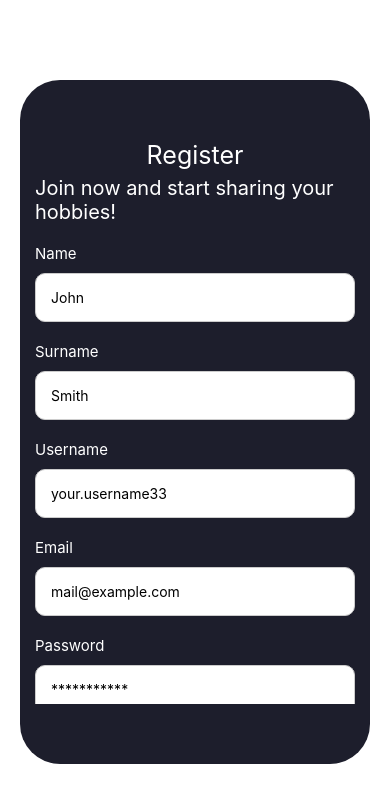
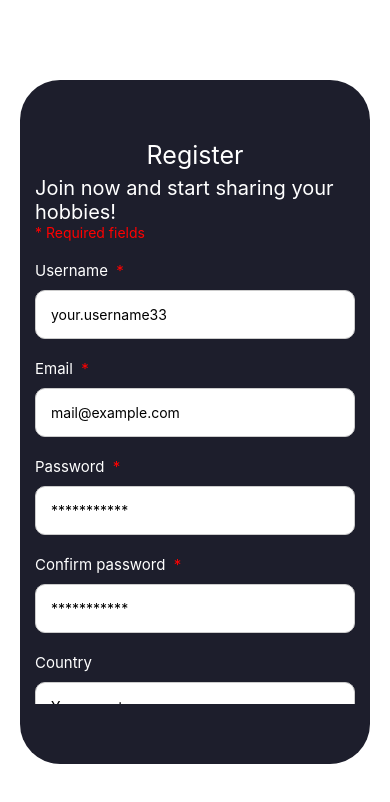
Before and after one commit to lordjnux/frontend-hobbify, a React Native app: screen /Login in a window 390 px wide. Shown: the top 802 px of the page. Built offline with nearby package versions, Linux system fonts and the light colour scheme.

Commit message:
Actualización de inputs y validaciones

```diff
--- a/src/helpers/validationRegister.js
+++ b/src/helpers/validationRegister.js
@@ -1,21 +1,8 @@
-const validationRegister = ({name,surname,username,email,password,confirmPassword}) => {
+const validationRegister = ({city,country,phone,username,email,password,confirmPassword}) => {
     const errors = {};
-    const regexName = /^[a-zA-Z\s]+$/
+    const regexLetters = /^[a-zA-Z\s]+$/
     const regexUsername = /^[\w.-]+$/
     const regexMail = /^[\w\.-]+@[a-zA-Z\d\.-]+\.(com|COM)$/
-
-
-    if (!name) {
-      errors.name = "Please enter your name."
-    } else if (!regexName.test(name)) {
-      errors.name = "Name should only contain letters."
-    }
-
-    if (!surname) {
-      errors.surname = "Please enter your surname."
-    } else if (!regexName.test(surname)) {
-      errors.surname = "Surname should only contain letters."
-    }
 
     if (!username) {
       errors.username = "Please enter your username."
@@ -39,6 +26,18 @@ const validationRegister = ({name,surname,username,email,password,confirmPasswor
       errors.confirmPassword = "Password confirmation must match the entered password."
     }
 
+    if (!regexLetters.test(city) && city !== "") {
+      errors.city = "Please enter a valid city"
+    }
+
+    if (!regexLetters.test(country) && country !== "") {
+      errors.country = "Please enter a valid country"
+    }
+
+    if (phone < 100000000 && phone !== "") {
+      errors.phone = "Your phone number must contain at least 9 digits"
+    }
+
           return errors;
 }
 
--- a/src/screens/Register.js
+++ b/src/screens/Register.js
@@ -13,7 +13,11 @@ const Register = () => {
      surname: '',
      username: '',
      password:'',
-     confirmPassword: '' }}
+     confirmPassword: '',
+     country: '',
+     city: '',
+     phone: ''
+    }}
      validate={validationRegister}
      onSubmit={values => console.log(values)}
    >
@@ -23,30 +27,11 @@ const Register = () => {
        <View style={styles.form}>
         <Text style={[styles.text, styles.title]}>Register</Text>
         <Text style={[styles.text, styles.description]}>Join now and start sharing your hobbies!</Text>
+        <Text style={styles.asterisk}>* Required fields</Text>
             <View style={styles.formSection}>
-                <Text style={styles.text}>Name</Text>
-                <TextInput
-                    style={styles.input}
-                    onChangeText={handleChange('name')}
-                    onBlur={handleBlur('name')}
-                    placeholder="John"
-                    value={values.name}
-                />
-                {touched.name && errors.name && <Text style={styles.error}>{errors.name}</Text>}
-            </View>
-            <View style={styles.formSection}>
-                <Text style={styles.text}>Surname</Text>
-                <TextInput
-                    style={styles.input}
-                    onChangeText={handleChange('surname')}
-                    onBlur={handleBlur('surname')}
-                    placeholder="Smith"
-                    value={values.surname}
-                />
-                {touched.surname && errors.surname && <Text style={styles.error}>{errors.surname}</Text>}
-            </View>
-            <View style={styles.formSection}>
-                <Text style={styles.text}>Username</Text>
+                <Text style={styles.text}>Username {" "}
+                    <Text style={styles.asterisk}>*</Text>
+                </Text>
                 <TextInput
                     style={styles.input}
                     onChangeText={handleChange('username')}
@@ -57,7 +42,9 @@ const Register = () => {
                 {touched.username && errors.username && <Text style={styles.error}>{errors.username}</Text>}
             </View>
             <View style={styles.formSection}>
-                <Text style={styles.text}>Email</Text>
+                <Text style={styles.text}>Email {" "}
+                    <Text style={styles.asterisk}>*</Text>
+                </Text>
                 <TextInput
                     style={styles.input}
                     onChangeText={handleChange('email')}
@@ -68,7 +55,9 @@ const Register = () => {
                 {touched.email && errors.email && <Text style={styles.error}>{errors.email}</Text>}
             </View>
             <View style={styles.formSection}>
-                <Text style={styles.text}>Password</Text>
+                <Text style={styles.text}>Password {" "}
+                    <Text style={styles.asterisk}>*</Text>
+                </Text>
                 <TextInput
                     style={styles.input}
                     onChangeText={handleChange('password')}
@@ -80,7 +69,9 @@ const Register = () => {
                 {touched.password && errors.password && <Text style={styles.error}>{errors.password}</Text>}
             </View>
             <View style={styles.formSection}>
-                <Text style={styles.text}>Confirm password</Text>
+                <Text style={styles.text}>Confirm password {" "}
+                    <Text style={styles.asterisk}>*</Text>
+                </Text>
                 <TextInput
                     style={styles.input}
                     onChangeText={handleChange('confirmPassword')}
@@ -90,6 +81,40 @@ const Register = () => {
                     secureTextEntry={true}
                 />
                 {touched.confirmPassword && errors.confirmPassword && <Text style={styles.error}>{errors.confirmPassword}</Text>}
+            </View>
+            <View style={styles.formSection}>
+                <Text style={styles.text}>Country</Text>
+                <TextInput
+                    style={styles.input}
+                    onChangeText={handleChange('country')}
+                    onBlur={handleBlur('country')}
+                    placeholder="Your country"
+                    value={values.country}
+                />
+                {touched.country && errors.country && <Text style={styles.error}>{errors.country}</Text>}
+            </View>
+            <View style={styles.formSection}>
+                <Text style={styles.text}>City</Text>
+                <TextInput
+                    style={styles.input}
+                    onChangeText={handleChange('city')}
+                    onBlur={handleBlur('city')}
+                    placeholder="Your city"
+                    value={values.city}
+                />
+                {touched.city && errors.city && <Text style={styles.error}>{errors.city}</Text>}
+            </View>
+            <View style={styles.formSection}>
+                <Text style={styles.text}>Phone</Text>
+                <TextInput
+                    style={styles.input}
+                    onChangeText={handleChange('phone')}
+                    keyboardType="numeric"
+                    onBlur={handleBlur('phone')}
+                    placeholder="123456789"
+                    value={values.phone}
+                />
+                {touched.phone && errors.phone && <Text style={styles.error}>{errors.phone}</Text>}
             </View>
 
             <TouchableOpacity style={styles.button} onPress={handleSubmit}>
@@ -167,6 +192,9 @@ const styles = StyleSheet.create({
     },
     error: {
         color: 'red'
+    },
+    asterisk: {
+        color: 'red'
     }
 })
 
```
